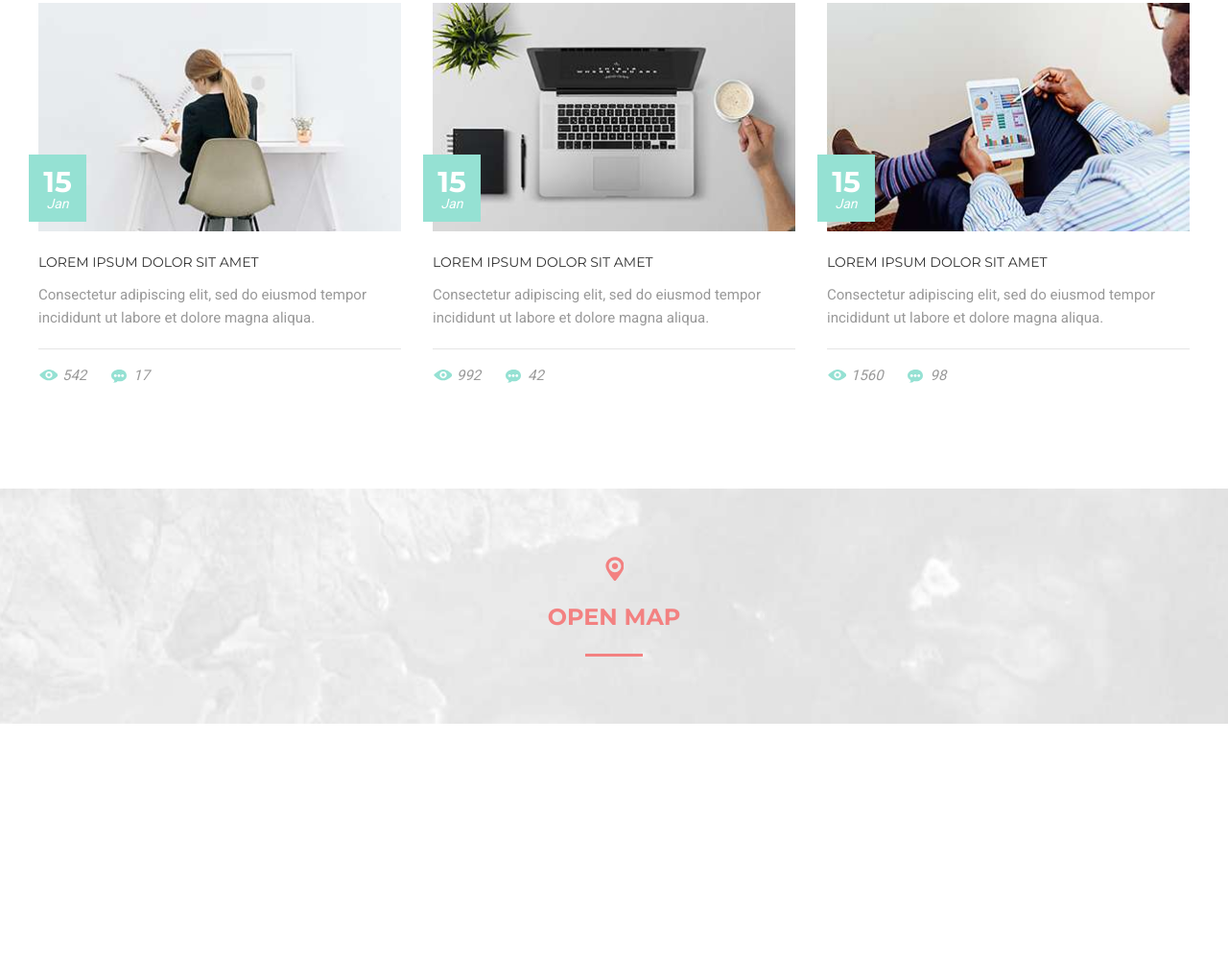
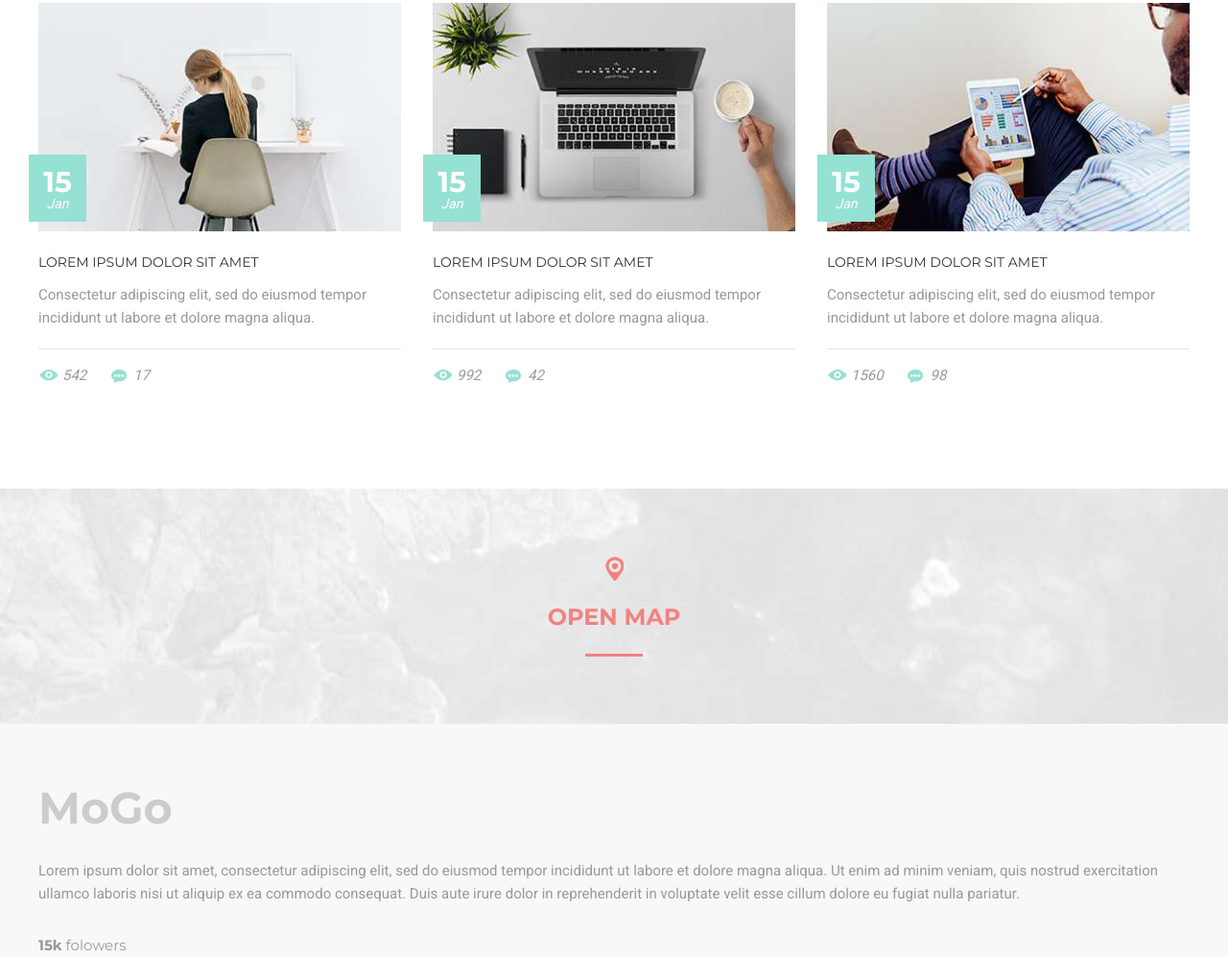
Before and after one commit to ronnika/MoGo, a website built with Parcel: page src/index.html in a window 1280 px wide. Shown: the part 8317-9314 px from the top of the page at 96% size. Before the commit the page ends 9071 px from the top, so only its background shows below. Built offline with nearby package versions, Linux system fonts and the light colour scheme.

Commit message:
feat: start footer

```diff
--- a/src/assets/styles/main.scss
+++ b/src/assets/styles/main.scss
@@ -933,6 +933,8 @@ hr {
 
 }
 
+// Map
+
 .map {
     background-image: url(../img/map/map.jpg) cover no-repeat;
 
@@ -969,3 +971,23 @@ hr {
         }
     }
 }
+
+// Footer
+
+.footer {
+    padding-top: 65px;
+    background-color: #f8f8f8;
+    &__logo {
+        font-size: 46px;
+        margin-bottom: 30px;
+        line-height: 1;
+        color: #cccccc;
+        font-weight: 700;
+    }
+    &__text {
+
+        margin-bottom: 30px;
+        font-family: "Roboto";
+        font-weight: 400;
+    }
+}
--- a/src/index.html
+++ b/src/index.html
@@ -645,6 +645,27 @@
 
     </section>
 
+    <footer class="footer">
+        <div class="container">
+            <div class="footer__inner">
+                <div class="footer__col">
+                    <div class="footer__logo">MoGo</div>
+                    <div class="footer__text">Lorem ipsum dolor sit amet, consectetur adipiscing elit, sed do eiusmod tempor incididunt ut labore et dolore magna aliqua. Ut enim ad minim veniam, quis nostrud exercitation ullamco laboris nisi ut aliquip ex ea commodo consequat.
+
+                        Duis aute irure dolor in reprehenderit in voluptate velit esse cillum dolore eu fugiat nulla pariatur.
+                    </div>
+                    <div class="footer__social">
+                        <div class="footer__social--header">
+                           <strong>15k</strong> folowers
+                        </div>
+                        <div class="footer__social--content"></div>
+                    </div>
+                </div>
+                <div class="footer__col"></div>
+                <div class="footer__col"></div>
+            </div>
+        </div>
+    </footer>
 
     <script src="./index.js"></script>
 </body>
```
